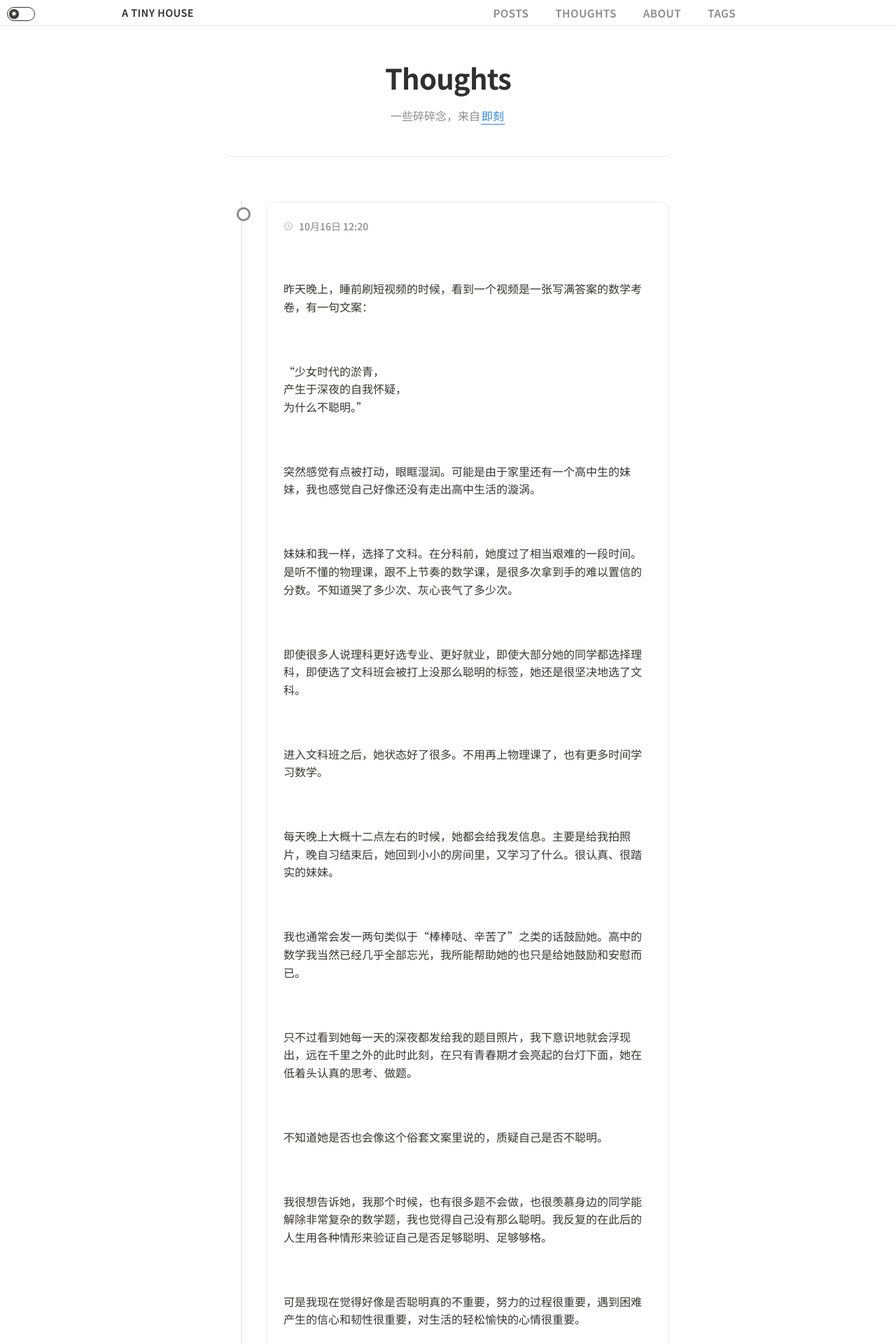
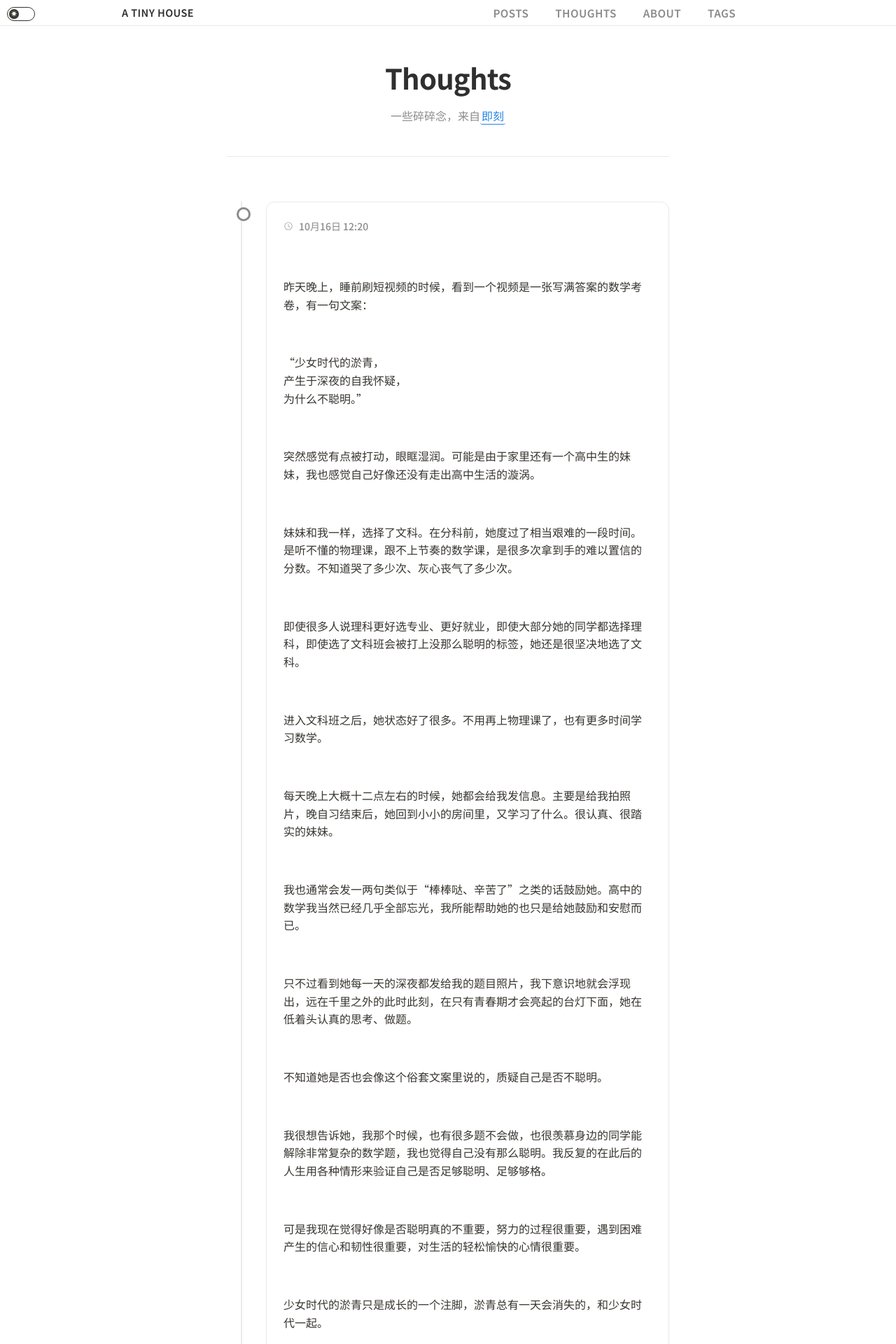
Before and after one commit to atinyhouse/atinyhouse.github.io, a Jekyll site: the page built from _pages/thoughts.html, in a window 1280 px wide. Shown: the top 1920 px of the page at 70% size. Built offline with Jekyll 4.4.1, drawn with Linux system fonts in a browser that asks for light colours.

Commit message:
优化 Thoughts 页面段落间距
- 减少段落间距从 12px 到 6px
- 调整行高从 1.7 到 1.6
- 使内容显示更紧凑

🤖 Generated with [Claude Code](https://claude.com/claude-code)

Co-Authored-By: Claude <noreply@anthropic.com>

```diff
--- a/_pages/thoughts.html
+++ b/_pages/thoughts.html
@@ -139,7 +139,7 @@ permalink: /thoughts/
 
 .thought-content {
   font-size: 1rem;
-  line-height: 1.7;
+  line-height: 1.6;
   color: var(--text-color);
   white-space: pre-wrap;
   word-wrap: break-word;
@@ -147,7 +147,7 @@ permalink: /thoughts/
 }
 
 .thought-content p {
-  margin: 0 0 12px 0;
+  margin: 0 0 6px 0;
 }
 
 .thought-content p:last-child {
```
